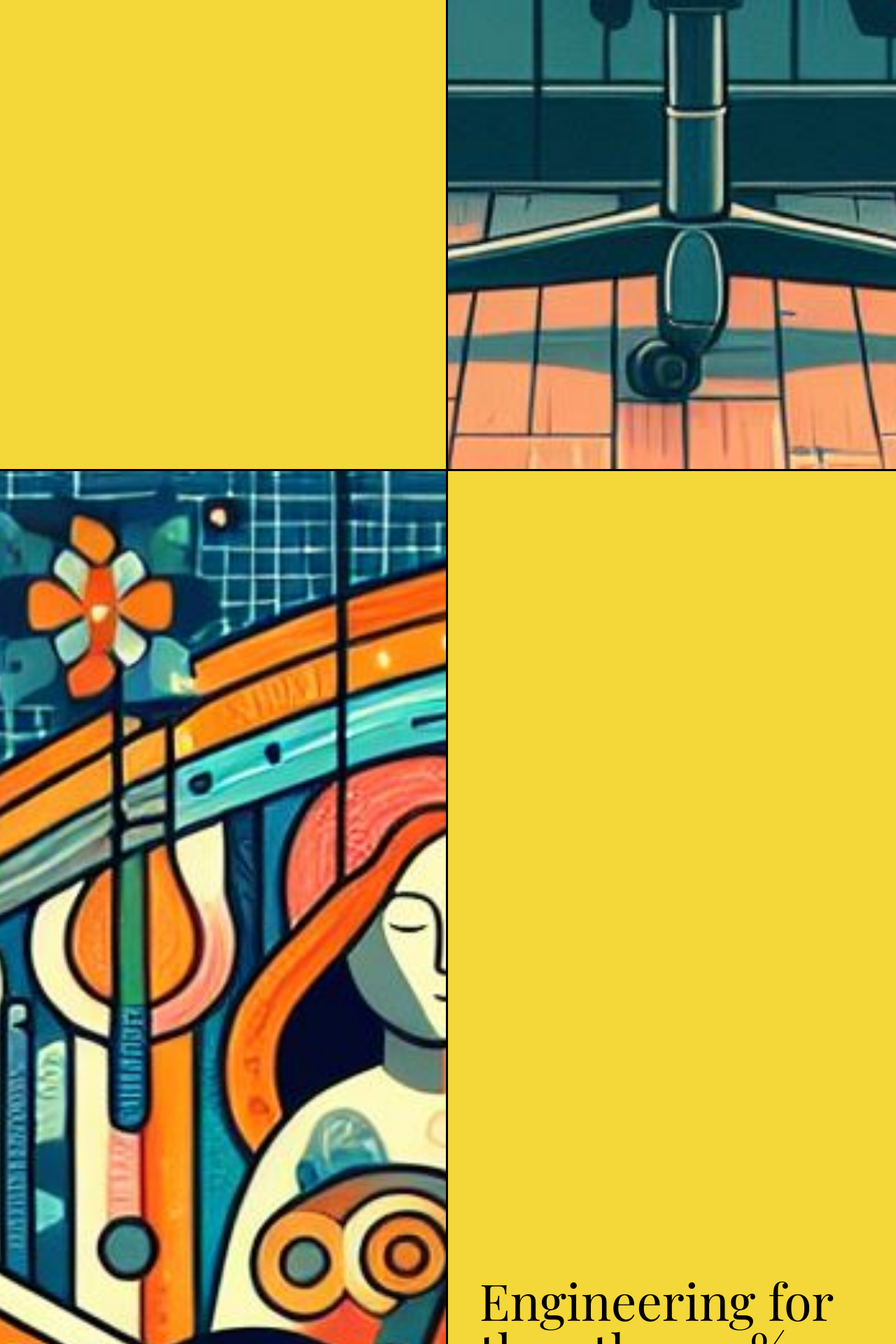
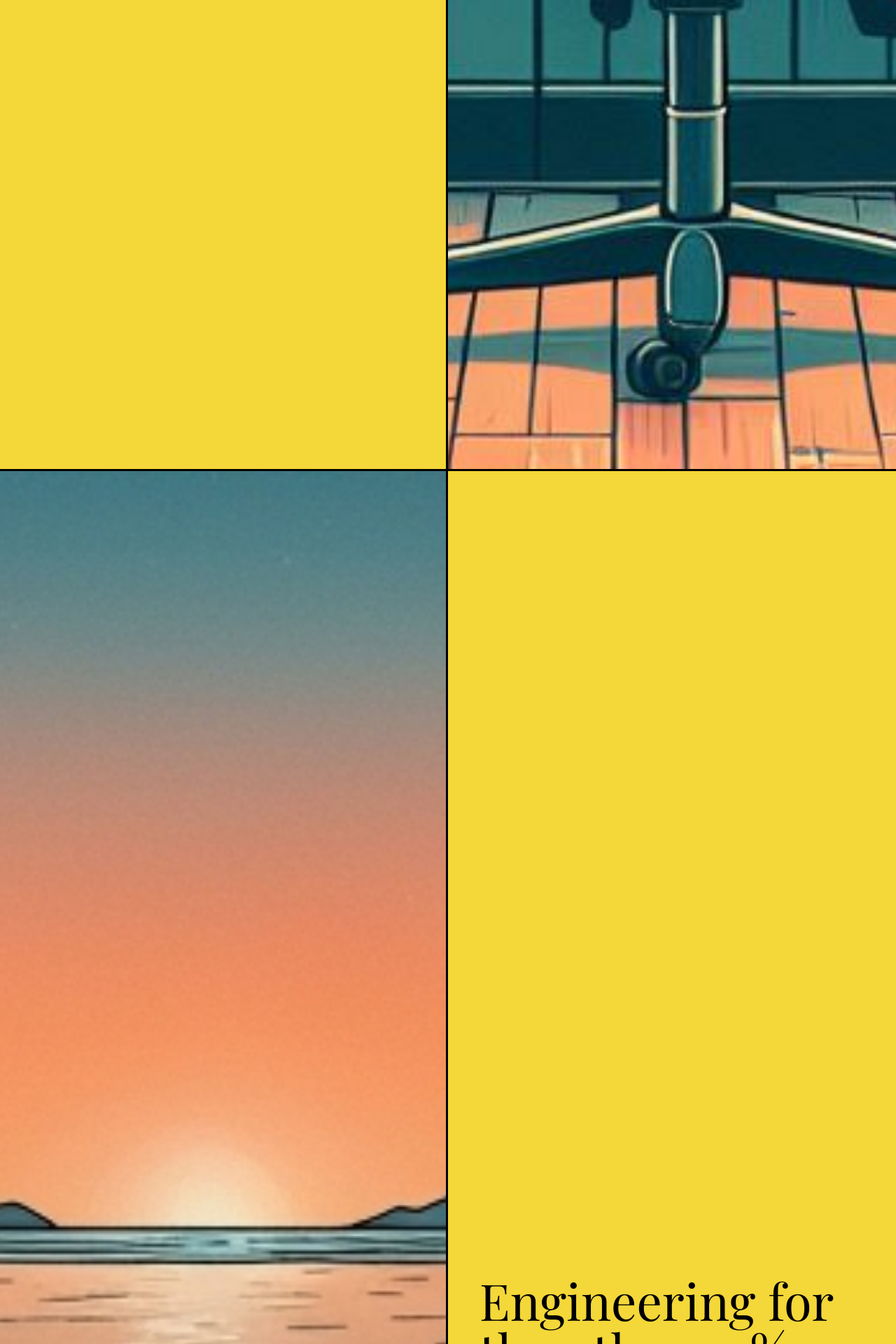
Before and after one commit to dpfens/dpfens.github.io, a Jekyll site: the page built from about.md, in a window 1280 px wide. Shown: the part 3167-5087 px from the top of the page at 70% size. Built offline with Jekyll 4.4.1, drawn with Linux system fonts in a browser that asks for light colours; some web fonts are replaced.

Commit message:
swap out image for one that better represents Gloucester's self-perception

```diff
--- a/about.md
+++ b/about.md
@@ -16,7 +16,7 @@ layout: default
 
 <div class="hero bg-orange-3 border-3 border-bottom border-black">
     <div class="hero-left hero-bottom hero-content border-lg-3 border-end-lg border-lg-black px-0 pt-0 min-vh-50 h-lg-100">
-        <img class="w-100 h-100 object-fit-cover" src="/assets/img/53c23ce7-7706-405d-a366-2a5e85e46749.jpeg">
+        <img class="w-100 h-100 object-fit-cover" src="/assets/img/53c23ce7-7706-405d-a366-2a5e85e46749.jpg">
     </div>
     <div class="hero-right hero-top hero-content d-flex flex-column justify-content-center pt-3 min-vh-50">
         <h2 class="headline">Engineering for the other 70%</h2>
```
Also changed, not shown: assets/img/53c23ce7-7706-405d-a366-2a5e85e46749.jpeg (deleted), assets/img/53c23ce7-7706-405d-a366-2a5e85e46749.jpg (added).
